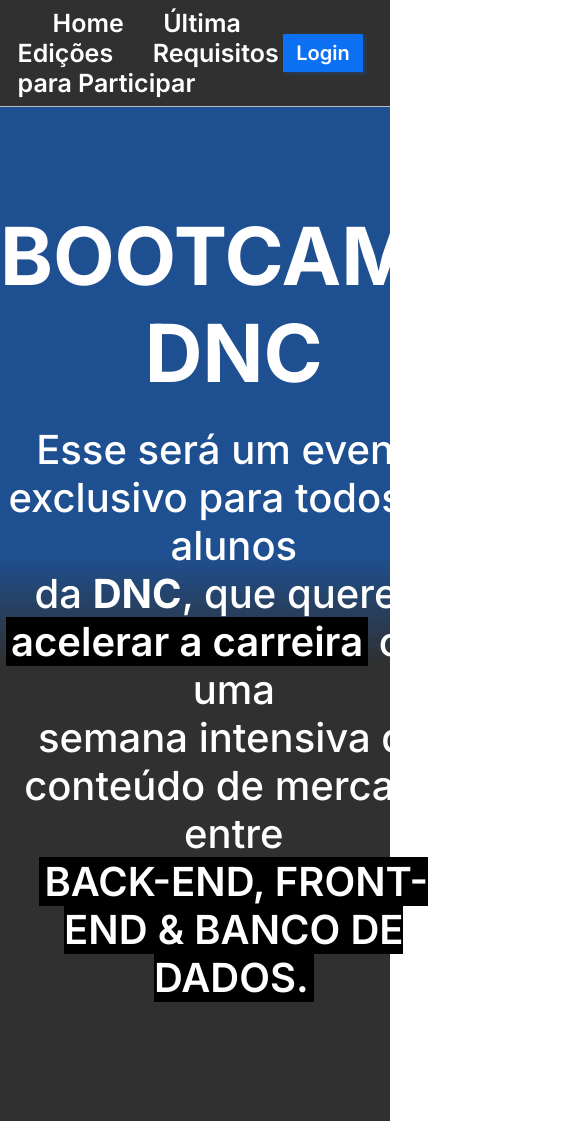
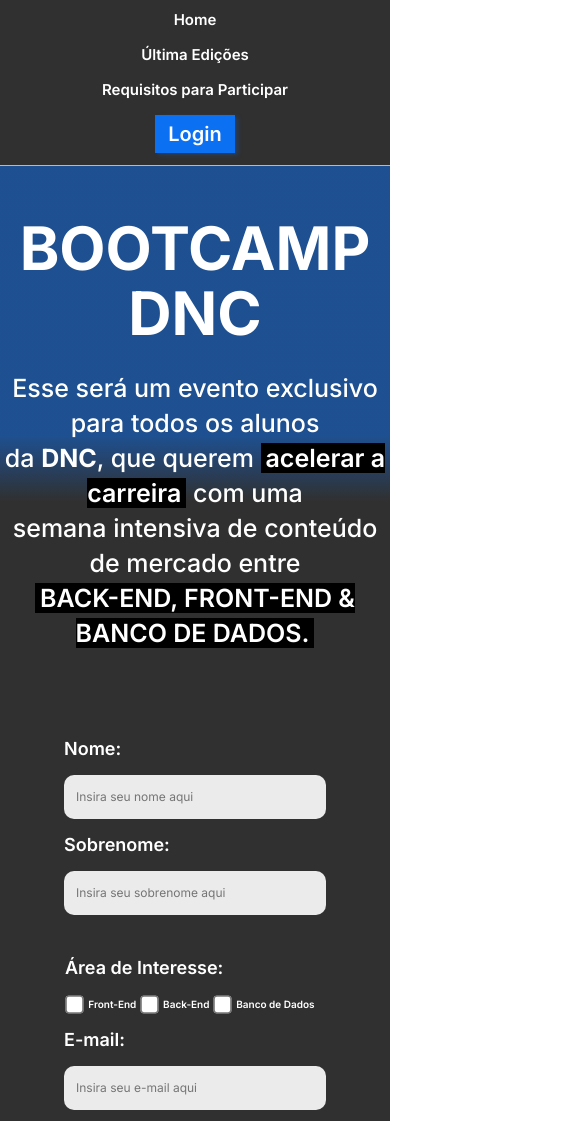
Before and after one commit to FilipePrata/bootcamp-dnc, a plain HTML site: page index.html in a window 390 px wide. Shown: the top 1121 px of the page, 585 px wide, since content can reach past the window. Drawn offline with Linux system fonts and the light colour scheme.

Commit message:
Adding Media Query (smartphones)

```diff
--- a/style.css
+++ b/style.css
@@ -101,6 +101,7 @@ a {
     padding: 15px 0 15px 15px;
     margin-top: 10px;
     margin-bottom: 10px;
+    color: #303030;
 }
 
 #lastName {
@@ -206,3 +207,121 @@ h2 a:hover {
     color: #CCCCCC;
     transition-duration: 0.3s;
 }
+
+@media only screen and (max-width: 600px) {
+    #menu {
+        display: flex;
+        flex-direction: column;
+        text-align: center;
+        margin: 0px;
+        padding: 0px;
+        gap: 10px;
+    }
+
+    #menuLinks {
+        display: flex;
+        flex-direction: column;
+        margin: 0px;
+    }
+
+    #menuLinks a {
+        margin-left: 0px;
+        margin-top: 5px;
+        font-size: 15px;
+    }
+
+    #menuButton {
+        margin-bottom: 12px;
+    }
+
+    #signUpArea {
+        width: 100%;
+        margin: 0px;
+        padding: 50px 0px 50px;
+    }
+
+    #formTitle {
+        font-weight: 800;
+        font-size: 60px;
+        line-height: 65px;
+    }
+
+    #formText {
+        font-weight: 500;
+        font-size: 25px;
+        line-height: 35px;
+        margin-top: 25px;
+    }
+
+    #signUpForm {
+        display: flex;
+        flex-direction: column;
+        align-items: center;
+        margin-left: 0px;
+        margin-top: 80px;
+        width: 100%;
+    }
+
+    .mainLabel {
+        font-size: 18px;
+    }
+
+    .checkLabel {
+        font-size: 10px;
+        line-height: 18px;
+    }
+
+    .textInput {
+        width: 250px;
+        font-size: 12px;
+        padding: 10px 0 10px 12px;
+        margin-top: 8px;
+        margin-bottom: 8px;
+        color: #303030;
+    }
+
+    #interestArea {
+        width: 260px;
+        align-items: center;
+        justify-content: space-around;
+        margin-bottom: 0px;
+    }
+
+    #footerLists {
+        flex-direction: column;
+        text-align: center;
+    }
+
+    #footer {
+        display: flex;
+        flex-direction: column;
+        text-align: center;
+        padding: 15px 0px 40px 0px;
+    }
+
+    #about {
+        margin-left: 0px;
+    }
+
+    h2 {
+        font-size: 18px;
+        margin-top: 7px;
+    }
+
+    .listTitles {
+        padding: 8px 12px 8px 12px;
+        font-size: 20px;
+        margin-left: none;
+        margin-top: 20px;
+    }
+
+    #info {
+        font-size: 15px;
+        align-items: center;
+        margin-top: 55px;
+    }
+
+    #extraFooter {
+        font-size: 15px;
+    }
+}
```
Also changed, not shown: index.html (+1 -1 lines).
